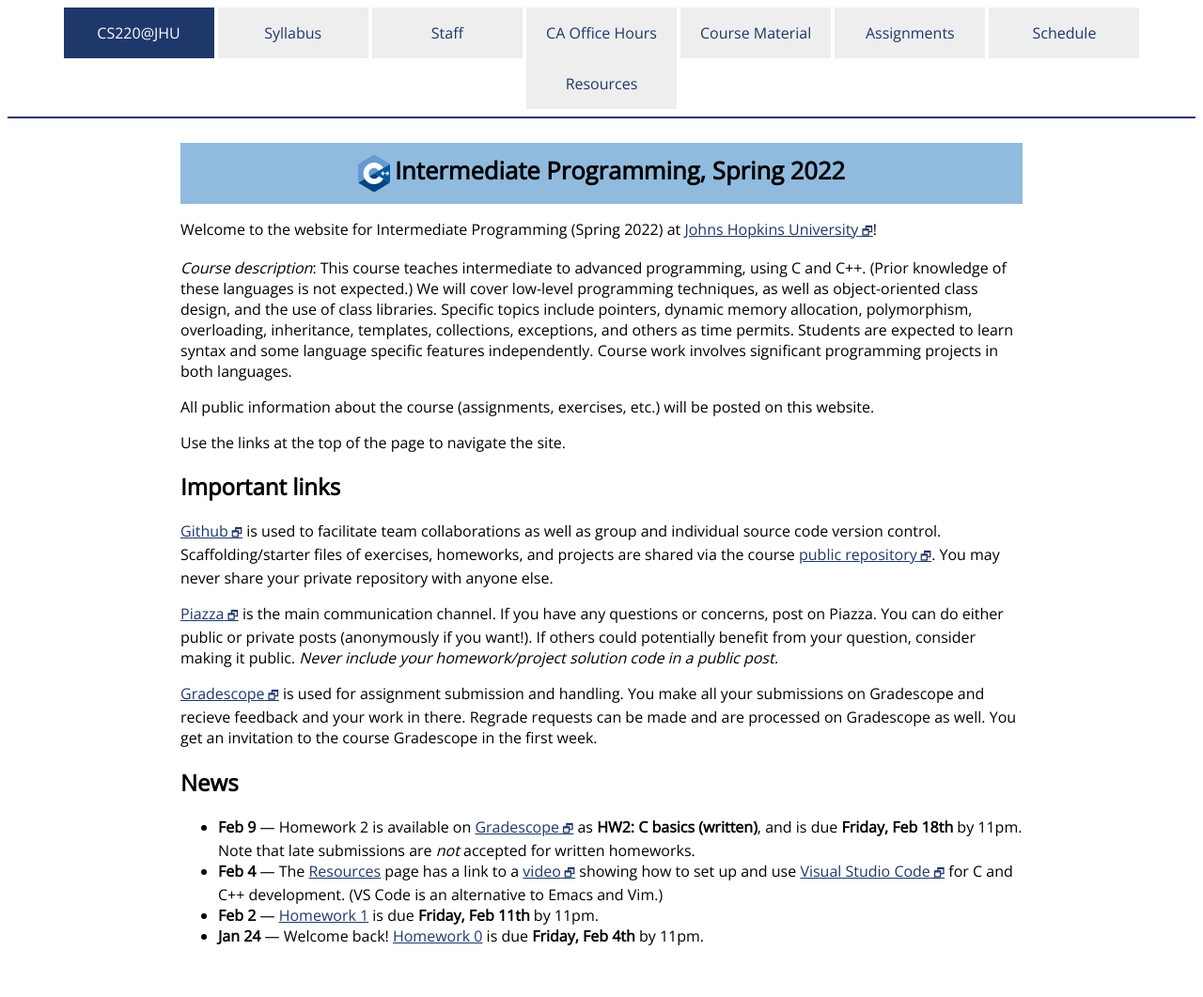
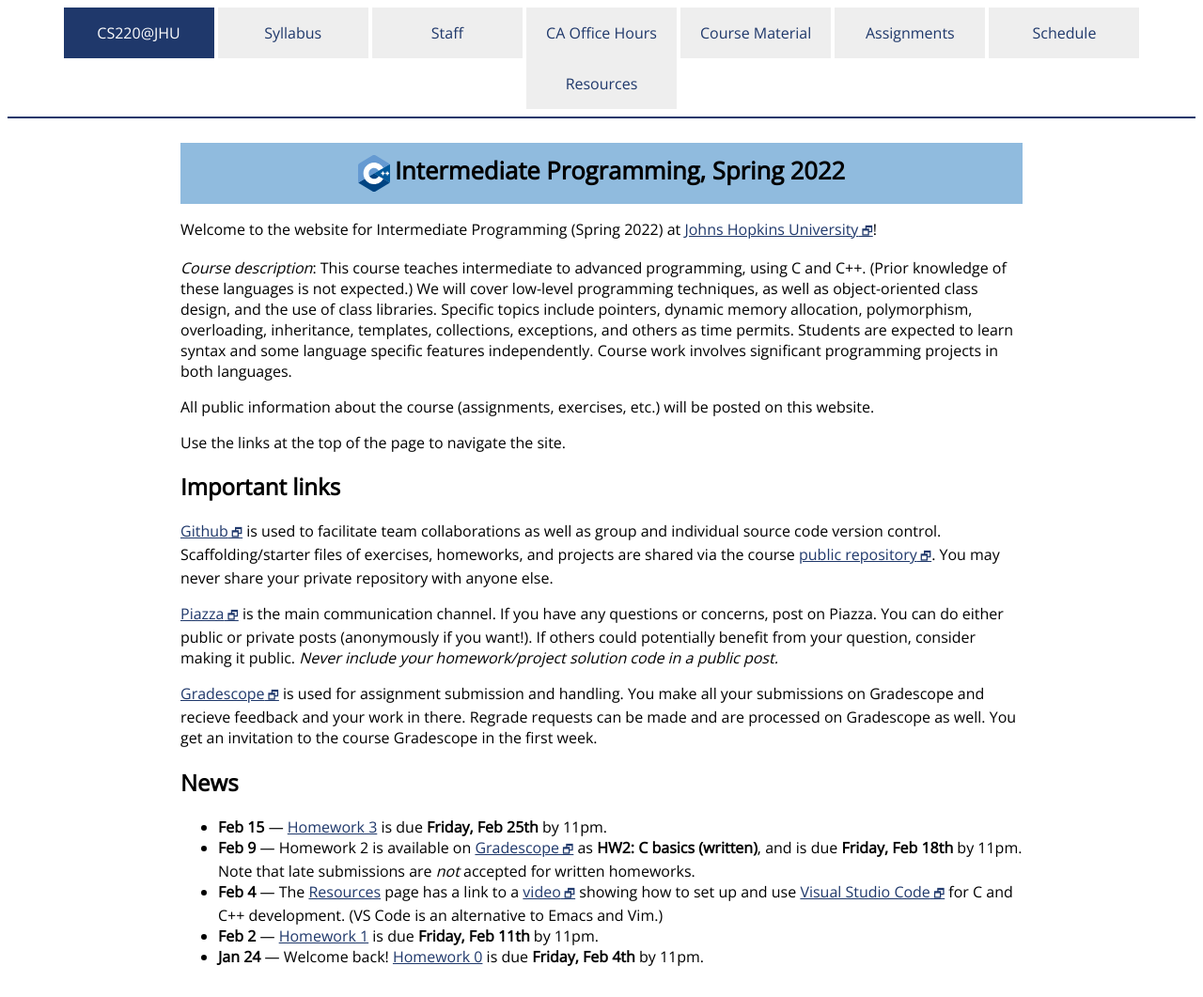
Before and after one commit to jhu-ip/cs220-s22, a Jekyll site: the page built from index.md, in a window 1280 px wide. Shown: the whole page at 94% size. Built offline with Jekyll 4.4.1, drawn with Linux system fonts in a browser that asks for light colours; some web fonts are replaced; before the commit the page ends 1039 px from its top, so only the background shows below that.

Commit message:
post assignment 3

```diff
--- a/index.md
+++ b/index.md
@@ -47,6 +47,7 @@ to the course Gradescope in the first week.
 
 ## News
 
+* **Feb 15** — [Homework 3](assign/hw3.html) is due **Friday, Feb 25th** by 11pm.
 * **Feb 9** — Homework 2 is available on <a class="external" target="_blank" href="https://www.gradescope.com/">Gradescope</a>
   as **HW2: C basics (written)**, and is due **Friday, Feb 18th** by 11pm. Note that late submissions are
   *not* accepted for written homeworks.
```
Also changed, not shown: assignments.md (+1 -0 lines).
